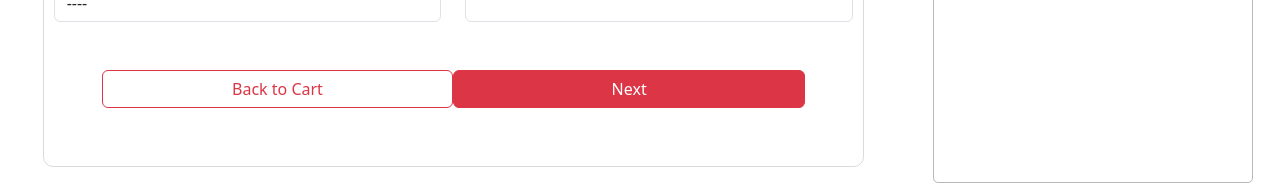
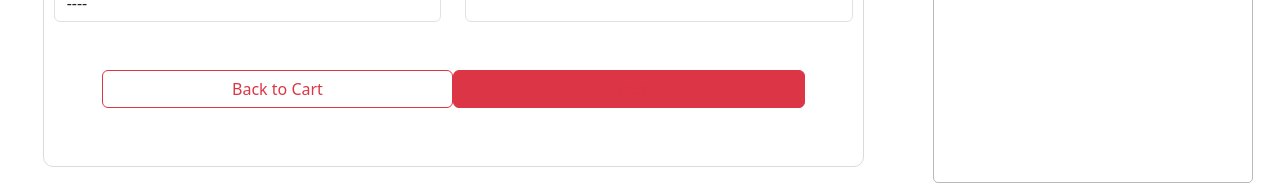
Before and after one commit to Hariz-Ade14/Timbu-Cloud-Shop, a Next.js app: page /Checkout in a window 1280 px wide. Shown: the part 518-703 px from the top of the page. Built offline with nearby package versions, Linux system fonts and the light colour scheme.

Commit message:
Update page.jsx

```diff
--- a/app/Checkout/page.jsx
+++ b/app/Checkout/page.jsx
@@ -100,7 +100,9 @@ const Checkout = () => {
 									</Link>
 								</button>
 								<button type='button' class='btn btn-danger w-50'>
-									Next
+									<Link href='/Card' className='text-danger no-underline'>
+										Next
+									</Link>
 								</button>
 							</div>
 						</form>
```
